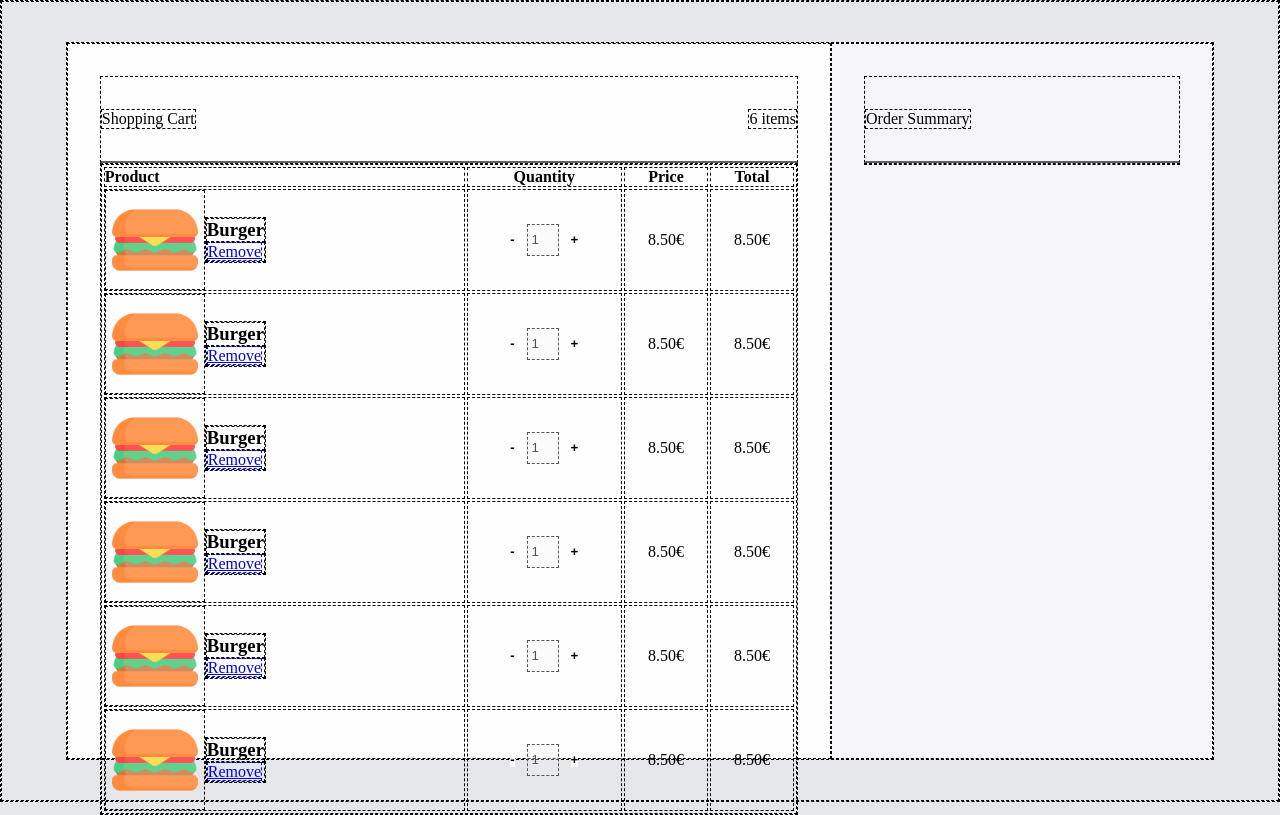
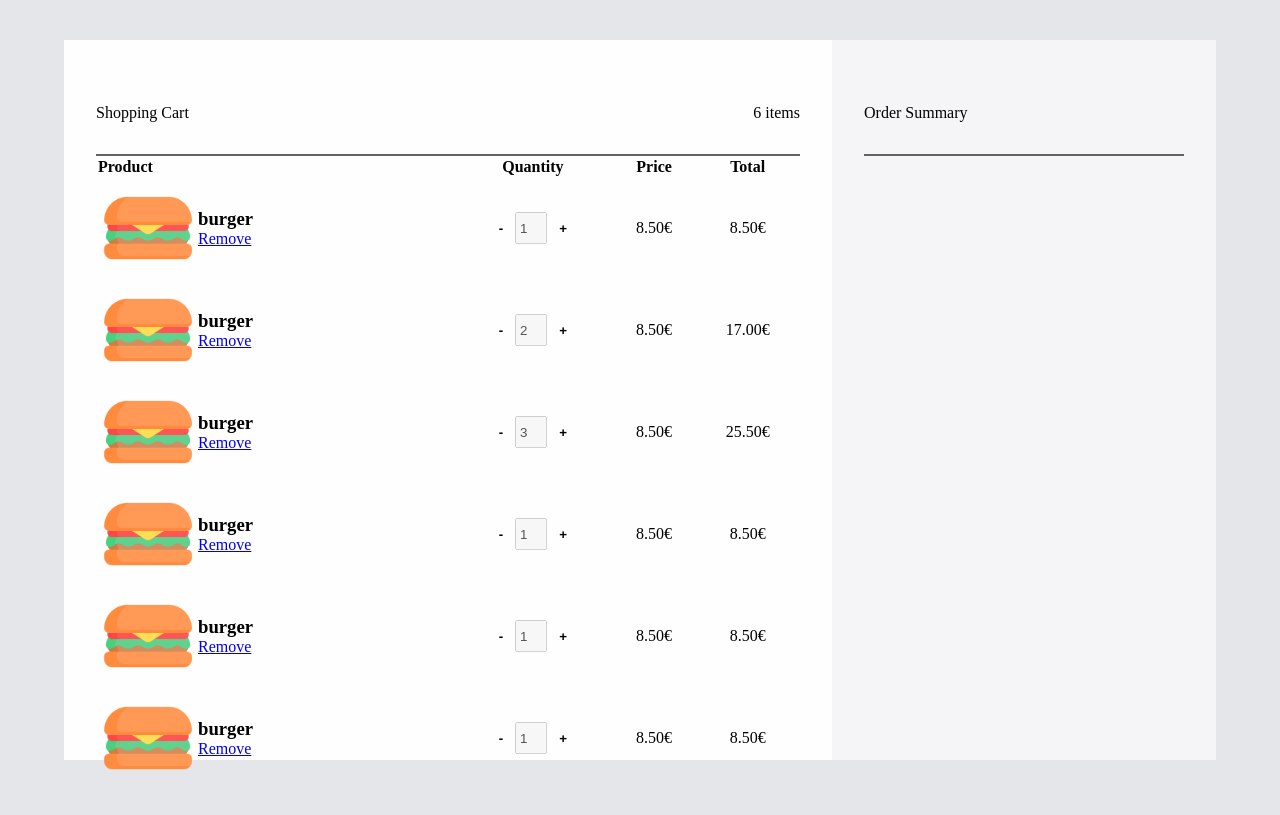
Before and after one commit to Arianna-Salvini/reazione-a-catena, a plain HTML site: page index.html in a window 1280 px wide. Drawn offline with Linux system fonts and the light colour scheme.

Commit message:
add dynamicity template literal to the markup var.

```diff
--- a/assets/css/style.css
+++ b/assets/css/style.css
@@ -25,7 +25,7 @@
     margin: 0;
     padding: 0;
     box-sizing: border-box;
-    border: 1px dashed;
+    /* border: 1px dashed; */
 }
 
 
--- a/assets/js/main.js
+++ b/assets/js/main.js
@@ -3,38 +3,38 @@ console.log('It works');
 const products = [
     {
         image: 'burger.png',
-        nome: 'burger',
-        quantità: 1,
+        name: 'burger',
+        quantity: 1,
         price: 8.50,
     },
     {
         image: 'burger.png',
-        nome: 'burger',
-        quantità: 1,
+        name: 'burger',
+        quantity: 2,
         price: 8.50,
     },
     {
         image: 'burger.png',
-        nome: 'burger',
-        quantità: 1,
+        name: 'burger',
+        quantity: 3,
         price: 8.50,
     },
     {
         image: 'burger.png',
-        nome: 'burger',
-        quantità: 1,
+        name: 'burger',
+        quantity: 1,
         price: 8.50,
     },
     {
         image: 'burger.png',
-        nome: 'burger',
-        quantità: 1,
+        name: 'burger',
+        quantity: 1,
         price: 8.50,
     },
     {
         image: 'burger.png',
-        nome: 'burger',
-        quantità: 1,
+        name: 'burger',
+        quantity: 1,
         price: 8.50,
     },
 ];
@@ -49,29 +49,33 @@ console.log(itemElemets);
 const tableEl = document.querySelector("table > tbody");
 console.log(tableEl);
 
+// const
+
 // la funzione render stampa una riga nuova all'interno della mia table(@todo :attenzione: è ancora statica)
-function render (products){
+function render (product){
+
+    const {image, name, quantity, price} = product
 
     const markup = `<tr>
-        <td class="df"> <img src="./assets/img/burger.png" alt="">
+        <td class="df"> <img src="./assets/img/${image}" alt="">
             <div class="align-self-center">
-                <h3>Burger</h3>
+                <h3>${name}</h3>
                 <div><a href="#">Remove</a></div>
             </div>
         </td>
         <td class="textalign-center">
             <button class="quantity_button">-</button>
-            <input type="number" disabled class="quantity_input" value="1">
+            <input type="number" disabled class="quantity_input" value="${quantity}">
                 <button class="quantity_button">+</button>
         </td>
-        <td class="textalign-center">8.50€</td>
-        <td class="textalign-center">8.50€</td>
+        <td class="textalign-center">${(price).toFixed(2)}€</td>
+        <td class="textalign-center">${(price * quantity).toFixed(2)}€</td>
     </tr>`
     tableEl.innerHTML += markup;
+    console.log(product);
 }
 
 
-
 products.forEach((product) =>{
-    render(products)
+    render(product)
 })
```
Also changed, not shown: assets/img/french fries.png (renamed from assets/img/french-fries.png), 2 other files.
